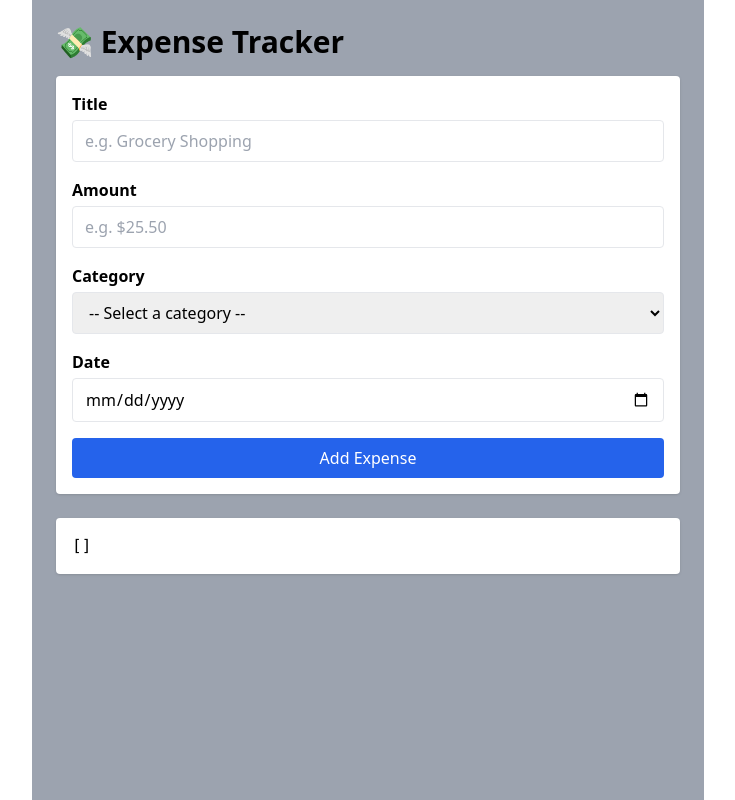
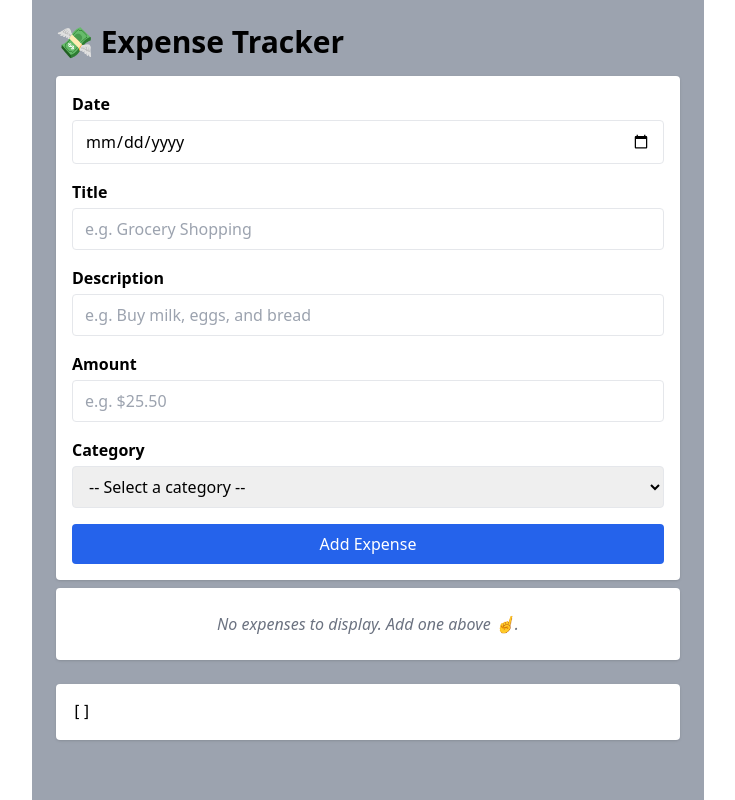
Before and after one commit to J0hn316/Expense-Tracker-App, a React (Vite) app: page / in a window 1280 px wide. Shown: the whole page, without its empty margins (272-1007 px from the left). Built offline with nearby package versions, Linux system fonts and the light colour scheme.

Commit message:
feat: add expense list component and update expense form to include description field

```diff
--- a/src/App.tsx
+++ b/src/App.tsx
@@ -1,5 +1,6 @@
 import useExpenses from './hooks/useExpenses';
 import ExpenseForm from './components/ExpenseForm';
+import ExpenseList from './components/ExpenseList';
 
 const App = () => {
   const { expenses, addExpense, deleteExpense } = useExpenses();
@@ -9,6 +10,10 @@ const App = () => {
       <h1 className="text-3xl font-bold mb-4">💸 Expense Tracker</h1>
       {/* Add Expense Form */}
       <ExpenseForm onAdd={addExpense} />
+
+      {/* Expense List */}
+      <ExpenseList expenses={expenses} onDelete={deleteExpense} />
+
       {/* Expenses Preview (temporary debug output) */}
       <pre className="mt-6 bg-white p-4 rounded shadow">
         {JSON.stringify(expenses, null, 2)}
--- a/src/components/ExpenseForm.tsx
+++ b/src/components/ExpenseForm.tsx
@@ -9,6 +9,7 @@ export default function ExpenseForm({ onAdd }: ExpenseFormProps) {
   const [title, setTitle] = useState('');
   const [amount, setAmount] = useState('');
   const [category, setCategory] = useState('');
+  const [description, setDescription] = useState('');
   const [date, setDate] = useState('');
 
   const handleSubmit = (evt: React.FormEvent<HTMLFormElement>) => {
@@ -20,10 +21,11 @@ export default function ExpenseForm({ onAdd }: ExpenseFormProps) {
     }
 
     onAdd({
+      date,
       title,
+      description,
+      category,
       amount: parseFloat(amount),
-      category,
-      date,
     });
 
     // Reset form
@@ -31,6 +33,7 @@ export default function ExpenseForm({ onAdd }: ExpenseFormProps) {
     setAmount('');
     setCategory('');
     setDate('');
+    setDescription('');
   };
 
   return (
@@ -39,6 +42,16 @@ export default function ExpenseForm({ onAdd }: ExpenseFormProps) {
       className="space-y-4 bg-white p-4 rounded shadow"
     >
       <div>
+        <label className="block font-semibold mb-1">Date</label>
+        <input
+          type="date"
+          className="w-full border px-3 py-2 rounded"
+          value={date}
+          onChange={(e) => setDate(e.target.value)}
+        />
+      </div>
+
+      <div>
         <label className="block font-semibold mb-1">Title</label>
         <input
           type="text"
@@ -46,6 +59,17 @@ export default function ExpenseForm({ onAdd }: ExpenseFormProps) {
           value={title}
           onChange={(e) => setTitle(e.target.value)}
           placeholder="e.g. Grocery Shopping"
+        />
+      </div>
+
+      <div>
+        <label className="block font-semibold mb-1">Description</label>
+        <input
+          type="text"
+          className="w-full border px-3 py-2 rounded"
+          value={description}
+          onChange={(e) => setDescription(e.target.value)}
+          placeholder="e.g. Buy milk, eggs, and bread"
         />
       </div>
 
@@ -76,16 +100,6 @@ export default function ExpenseForm({ onAdd }: ExpenseFormProps) {
         </select>
       </div>
 
-      <div>
-        <label className="block font-semibold mb-1">Date</label>
-        <input
-          type="date"
-          className="w-full border px-3 py-2 rounded"
-          value={date}
-          onChange={(e) => setDate(e.target.value)}
-        />
-      </div>
-
       <button
         type="submit"
         className="bg-blue-600 hover:bg-blue-700 text-white px-4 py-2 rounded w-full"
--- a/src/components/ExpenseList.tsx
+++ b/src/components/ExpenseList.tsx
@@ -0,0 +1,41 @@
+import type { Expense } from '../types/Expense';
+
+type ExpenseListProps = {
+  expenses: Expense[];
+  onDelete: (id: number) => void;
+};
+
+export default function ExpenseList({ expenses, onDelete }: ExpenseListProps) {
+  if (expenses.length === 0) {
+    return (
+      <p className="text-gray-500 text-center italic bg-white rounded p-6 shadow mt-2">
+        No expenses to display. Add one above ☝️.
+      </p>
+    );
+  }
+
+  return (
+    <ul className="space-y-2 mt-2">
+      {expenses.map((expense) => (
+        <li
+          key={expense.id}
+          className="flex justify-between items-center bg-white p-4 rounded shadow"
+        >
+          <div>
+            <p className="text-sm text-gray-500">{expense.date}</p>
+            <p className="font-semibold">{expense.description}</p>
+          </div>
+          <div className="text-right">
+            <p className="text-lg font-bold text-blue-600">${expense.amount}</p>
+            <button
+              onClick={() => onDelete(expense.id)}
+              className="text-sm bg-red-500 text-white rounded p-2 hover:bg-red-400 mt-1"
+            >
+              Delete
+            </button>
+          </div>
+        </li>
+      ))}
+    </ul>
+  );
+}
--- a/src/types/Expense.ts
+++ b/src/types/Expense.ts
@@ -1,7 +1,8 @@
 export interface Expense {
   id: number;
+  date: string;
   title: string;
   amount: number;
   category: string;
-  date: string;
+  description: string;
 }
```
